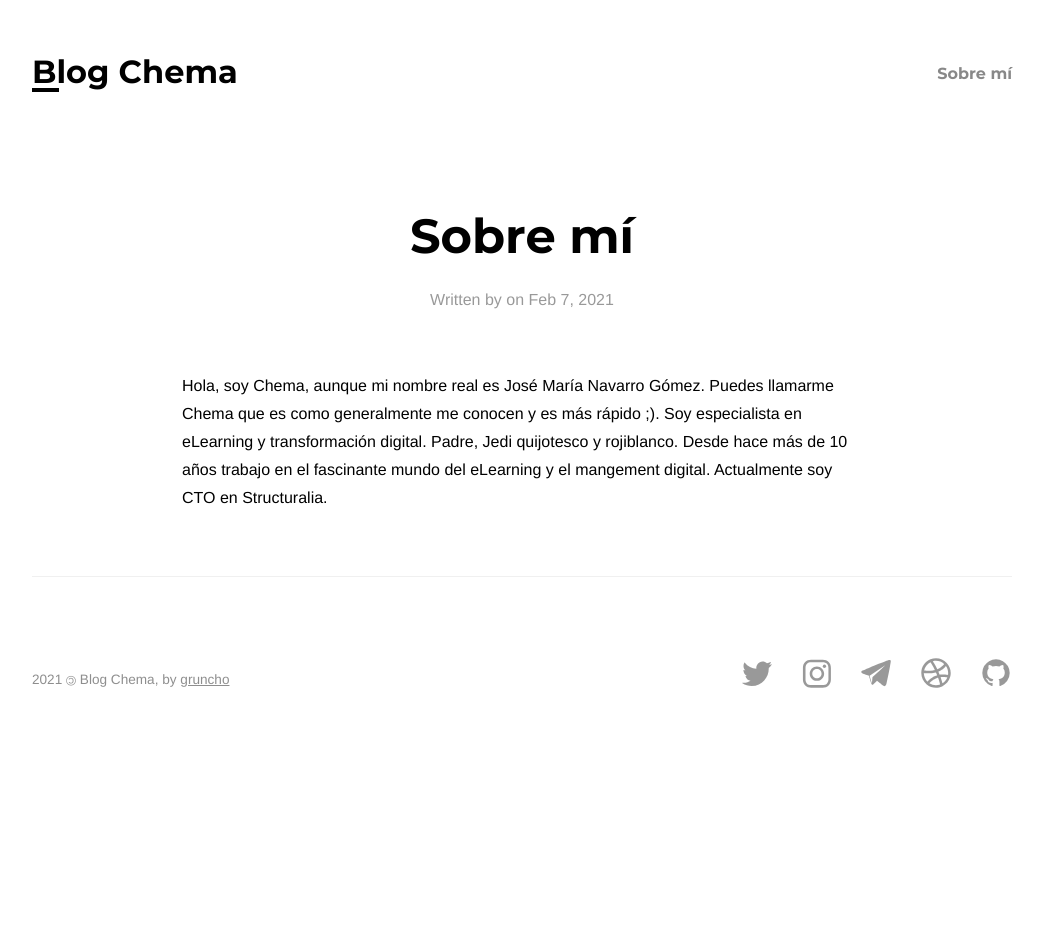
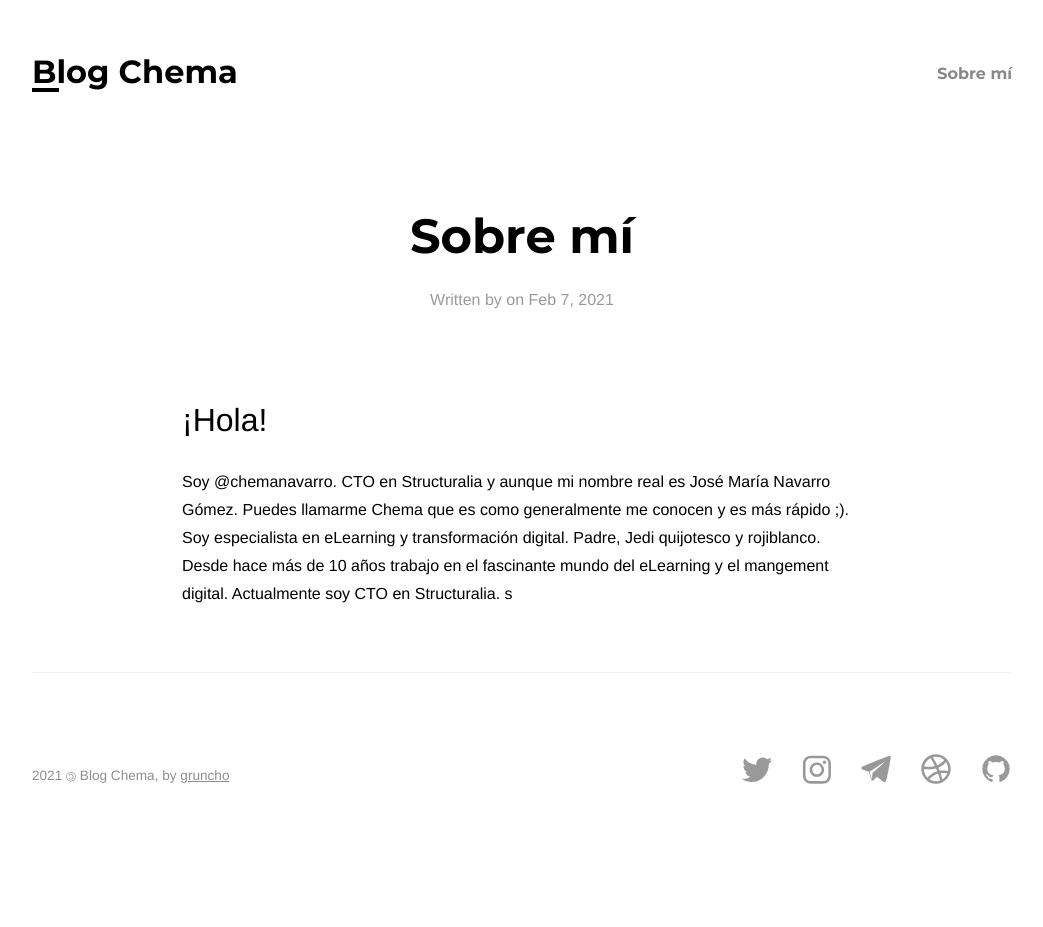
Before and after one commit to arqueochema/blog, a Jekyll site: the page built from about.md, in a window 1280 px wide. Shown: the whole page, without its empty margins (118-1161 px from the left). Built offline with Jekyll 4.4.1, drawn with Linux system fonts in a browser that asks for light colours; before the commit the page ends 900 px from its top, so only the background shows below that.

Commit message:
Update about.md

```diff
--- a/about.md
+++ b/about.md
@@ -5,4 +5,6 @@ permalink: /about/
 date: 2021-02-07 09:00:00 +0200
 author: Chema
 ---
-Hola, soy Chema, aunque mi nombre real es José María Navarro Gómez. Puedes llamarme Chema que es como generalmente me conocen y es más rápido ;).  Soy especialista en eLearning y transformación digital. Padre, Jedi quijotesco y rojiblanco. Desde hace más de 10 años trabajo en el fascinante mundo del eLearning y el mangement digital. Actualmente soy CTO en Structuralia.
+### ¡Hola!
+
+Soy @chemanavarro. CTO en Structuralia y aunque mi nombre real es José María Navarro Gómez. Puedes llamarme Chema que es como generalmente me conocen y es más rápido ;).     Soy especialista en eLearning y transformación digital. Padre, Jedi quijotesco y rojiblanco. Desde hace más de 10 años trabajo en el fascinante mundo del eLearning y el mangement digital. Actualmente soy CTO en Structuralia. s
```
